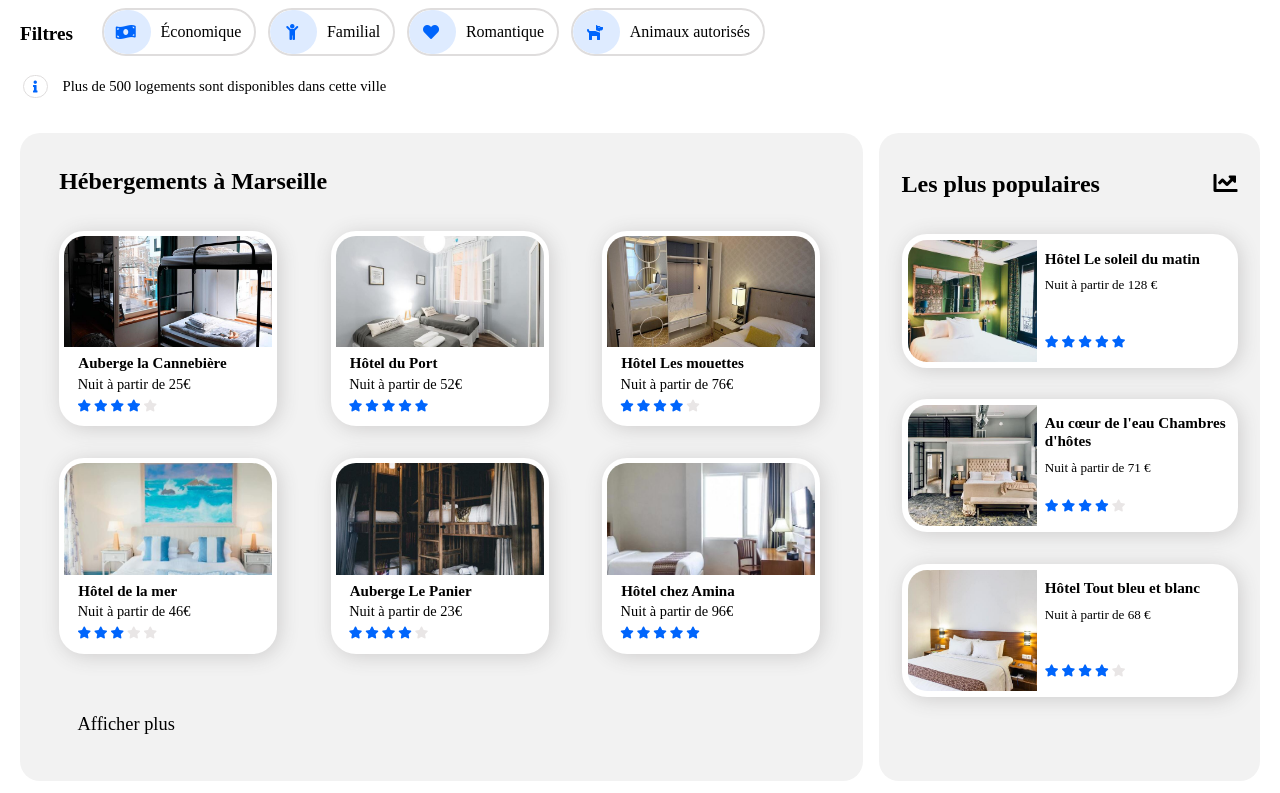
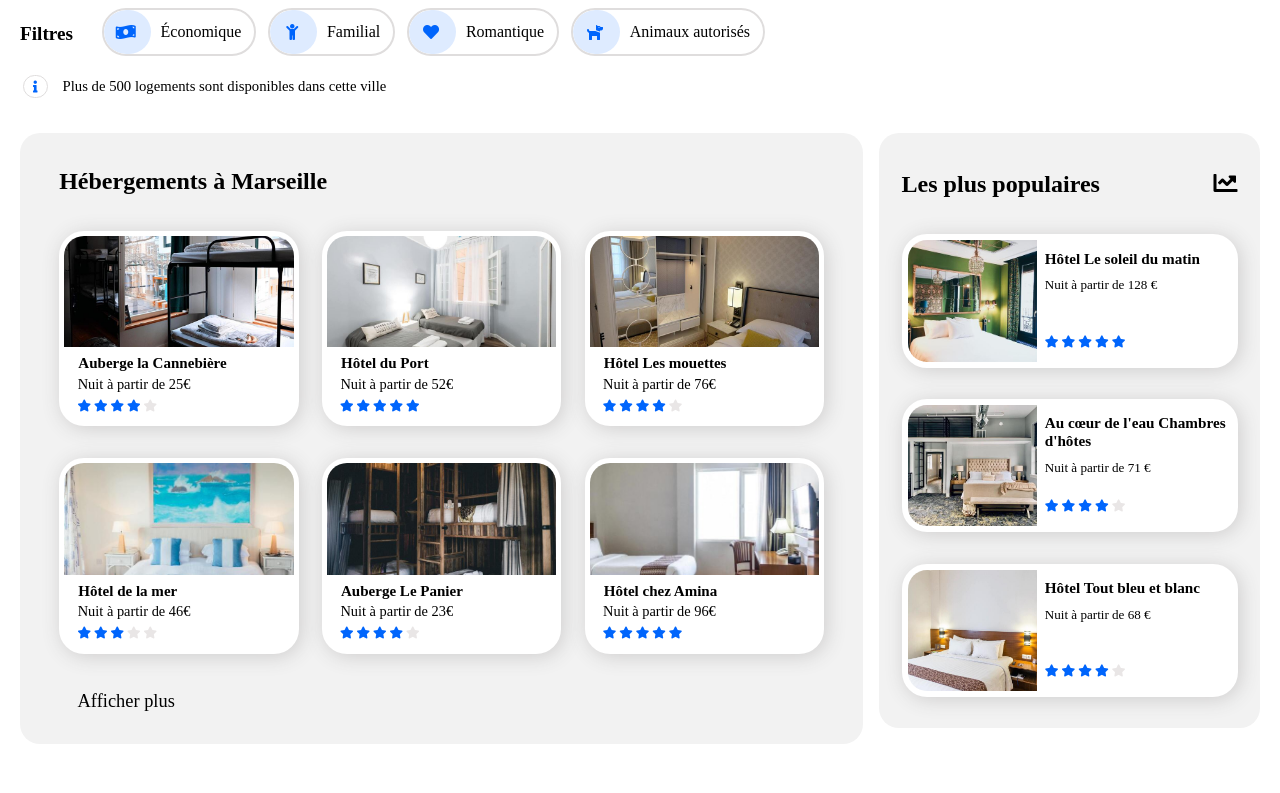
Before and after one commit to MaudNY/Aude-MelanieNYOUNG_P2_190521, a plain HTML site: page Reservia.html in a window 1280 px wide. Shown: the part 400-1193 px from the top of the page. Drawn offline with Linux system fonts and the light colour scheme; a web font is replaced by a local one.

Commit message:
Projet 2 / MEDIA QUERIES Section Héb Pop = CLEAN

```diff
--- a/Reservia.html
+++ b/Reservia.html
@@ -151,8 +151,8 @@
                 <h3>Hébergements à Marseille</h3>
 
                 <div id="liste-block-heb">
+                    <div class="block-heb">
                         <a href="#">
-                        <div class="block-heb">
                             <img class="cover" src="images/hebergements/4_small/marcus-loke-WQJvWU_HZFo-unsplash.jpg" alt="Auberge la Cannebière">
                             <h4>Auberge la Cannebière</h4>
                             <p class="prix-nuit">Nuit à partir de <span class="bold">25€</span></p>
@@ -163,11 +163,11 @@
                                 <i class="fas fa-star blue-icon"></i>
                                 <i class="fas fa-star grey-icon"></i>
                             </div>
+                        </a>
                     </div>
-                    </a>
 
+                    <div class="block-heb">
                         <a href="#">
-                        <div class="block-heb">
                             <img class="cover" src="images/hebergements/4_small/fred-kleber-gTbaxaVLvsg-unsplash.jpg" alt="Hôtel du Port">
                             <h4>Hôtel du Port</h4>
                             <p class="prix-nuit">Nuit à partir de <span class="bold">52€</span></p>
@@ -178,11 +178,11 @@
                                 <i class="fas fa-star blue-icon"></i>
                                 <i class="fas fa-star blue-icon"></i>
                             </div>
+                        </a>
                     </div>
-                    </a>
 
+                    <div class="block-heb">
                         <a href="#">
-                        <div class="block-heb">
                             <img class="cover" src="images/hebergements/4_small/reisetopia-B8WIgxA_PFU-unsplash.jpg" alt="Hôtel Les mouettes">
                             <h4>Hôtel Les mouettes</h4>
                             <p class="prix-nuit">Nuit à partir de <span class="bold">76€</span></p>
@@ -193,11 +193,11 @@
                                 <i class="fas fa-star blue-icon"></i>
                                 <i class="fas fa-star grey-icon"></i>
                             </div>
+                        </a>
                     </div>
-                    </a>
 
+                    <div class="block-heb">
                         <a href="#">
-                        <div class="block-heb">
                             <img class="cover" src="images/hebergements/4_small/annie-spratt-Eg1qcIitAuA-unsplash.jpg" alt="Hôtel de la mer">
                             <h4>Hôtel de la mer</h4>
                             <p class="prix-nuit">Nuit à partir de <span class="bold">46€</span></p>
@@ -208,11 +208,11 @@
                                 <i class="fas fa-star grey-icon"></i>
                                 <i class="fas fa-star grey-icon"></i>
                             </div>
+                        </a>
                     </div>
-                    </a>
 
+                    <div class="block-heb">
                         <a href="#">
-                        <div class="block-heb">
                             <img class="cover" src="images/hebergements/4_small/nicate-lee-kT-ZyaiwBe0-unsplash.jpg" alt="Auberge Le Panier">
                             <h4>Auberge Le Panier</h4>
                             <p class="prix-nuit">Nuit à partir de <span class="bold">23€</span></p>
@@ -223,11 +223,11 @@
                                 <i class="fas fa-star blue-icon"></i>
                                 <i class="fas fa-star grey-icon"></i>
                             </div>
+                        </a>
                     </div>
-                    </a>
 
+                    <div class="block-heb">
                         <a href="#">
-                        <div class="block-heb">
                             <img class="cover" src="images/hebergements/4_small/febrian-zakaria-M6S1WvfW68A-unsplash.jpg" alt="Hôtel chez Amina">
                             <h4>Hôtel chez Amina</h4>
                             <p class="prix-nuit">Nuit à partir de <span class="bold">96€</span></p>
@@ -238,8 +238,8 @@
                                 <i class="fas fa-star blue-icon"></i>
                                 <i class="fas fa-star blue-icon"></i>
                             </div>
+                        </a>
                     </div>
-                    </a>
                 </div>
 
                 <a href="#"><p class="aff-plus">Afficher plus</p></a>
--- a/resolution_desktop_styles.css
+++ b/resolution_desktop_styles.css
@@ -319,10 +319,8 @@ td
 aside
 {
     max-width: 35%;
-    max-height: 100%;
-    padding: 0;
+    height: 100%;
     margin: 0;
-    background-color: #f2f2f2;
     border-radius: 20px;
 }
 
@@ -336,13 +334,7 @@ aside
 
 #flex-titre-pop
 {
-    display: flex;
     padding: 0;
-}
-
-#titre-pop
-{
-    flex: 1;
 }
 
 #titre-pop h3
@@ -351,51 +343,28 @@ aside
     padding: 0;
 }
 
-#flex-titre-pop .fas
-{
-    font-size: 1.5em;
-}
-
 #aside-pop a
 {
-    max-width: 20.25em;
     height: calc(6em + 2vw);
-    background-color: white;
     border: calc(4px + 0.2vw) white solid;
-    border-radius: 25px;
-    box-shadow: 2.5px 2.5px 20px #cecdcd;
     margin-bottom: calc(0.75em + 1.5vw);
-    overflow: hidden;
-    display: block;
-    display: flex;
-}
-
-.img-pop
-{
-    width: 40%;
-    height: 100%;
 }
 
 .desc-pop
 {
     padding-top: calc(0.2em + 0.5vw);
     padding-left: calc(0.15em + 0.4vw);
-    display: flex;
-    flex-direction: column;
-    flex: 1;
 }
 
 .desc-pop-titre h4
 {
     font-size: calc(0.75em + 0.25vw);
-    margin: 0;
 }
 
 .desc-pop-prix
 {
     font-size: calc(0.7em + 0.15vw);
     padding-top: 0.75em;
-    flex: 1
 }
 
 .desc-pop-not
@@ -434,51 +403,29 @@ aside
 .block-heb
 {
 
-    width: calc(9em + 5vw);
+    min-width: 45%;
     height: calc(10.4em + 1.5vw);
-    background-color: white;
-    border-radius: 25px;
-    border: 5px white solid;
     box-shadow: 2.5px 2.5px 20px #cecdcd;
-    margin-right: 0.25em;
-    margin-bottom: 2em;
-    overflow: hidden;
+    margin: 0 0 2em 0;
 }
 
-.block-heb img
+@media screen and (min-width: 1140px)
 {
-    min-width: 100%;
-    height: 60%;
+    .block-heb
+    {
+        min-width: 30%;
+    }
 }
 
 .block-heb h4
 {
     font-size: calc(0.7em + 0.3vw);
-    padding: 0.25em 0 0 0.94em;
-    margin: 0;
-}
-
-.block-heb .prix-nuit
-{
-    font-size: 0.9em;
-    padding: 0.25em 0 0 0.94em;
-    margin: 0;
-}
-
-.not-heb
-{
-    font-size: 0.75em;
-    padding: 0.5em 0 0 1.1em;
-    margin: 0;
 }
 
 .aff-plus
 {
-    font-family: Raleway-ExtraBold, serif, Arial;
     font-size: calc(0.75em + 0.5vw);
-    color: #000000;
-    padding: 1.5em 0 2.5em 1em;
-    margin: 0;
+    padding: 0.25em 0 1.75em 1em;
 }
 
 /* SECTION ACTIVITES A MARSEILLE */
```
Lines whose indentation alone changed are shown as unchanged.
